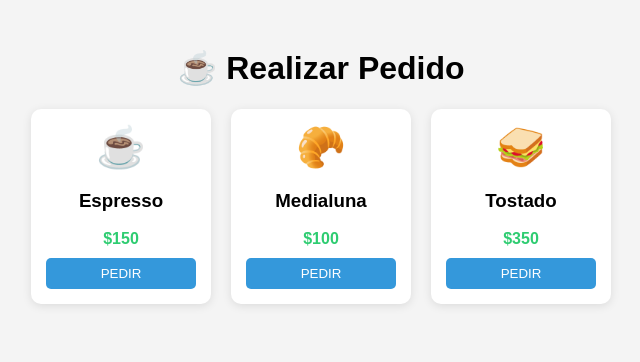
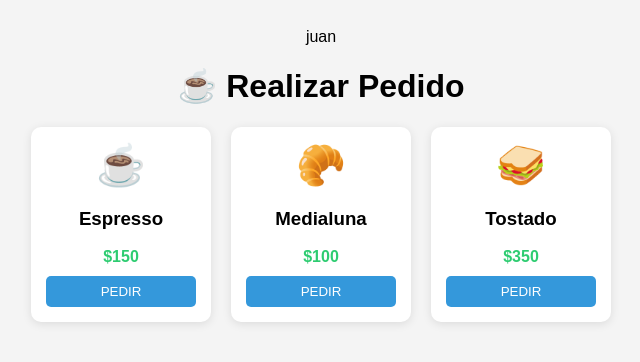
Before and after one commit to juanyless/mi-tienda-timer, a website: page public/cliente.html in a window 1280 px wide. Shown: the whole page, without its empty margins (319-959 px from the left). Drawn offline with nearby package versions, Linux system fonts and the light colour scheme; no server answers.

```diff
--- a/public/cliente.html
+++ b/public/cliente.html
@@ -14,7 +14,7 @@
         button:hover { background: #2980b9; }
     </style>
 </head>
-<body>
+<body>juan
     <h1>☕ Realizar Pedido</h1>
     <div class="grid">
         <div class="card">
```
